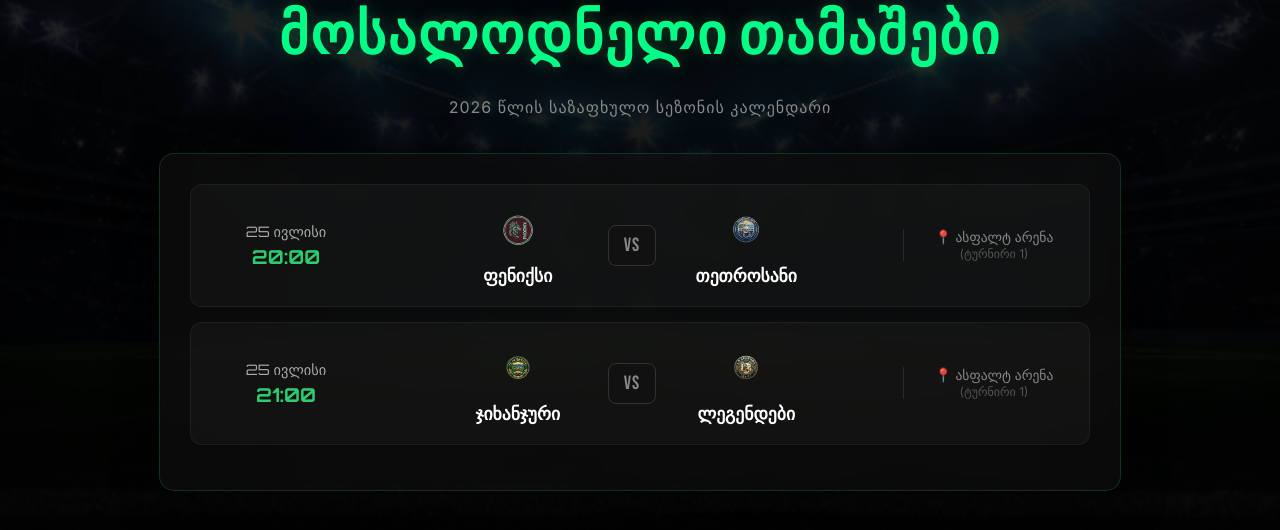
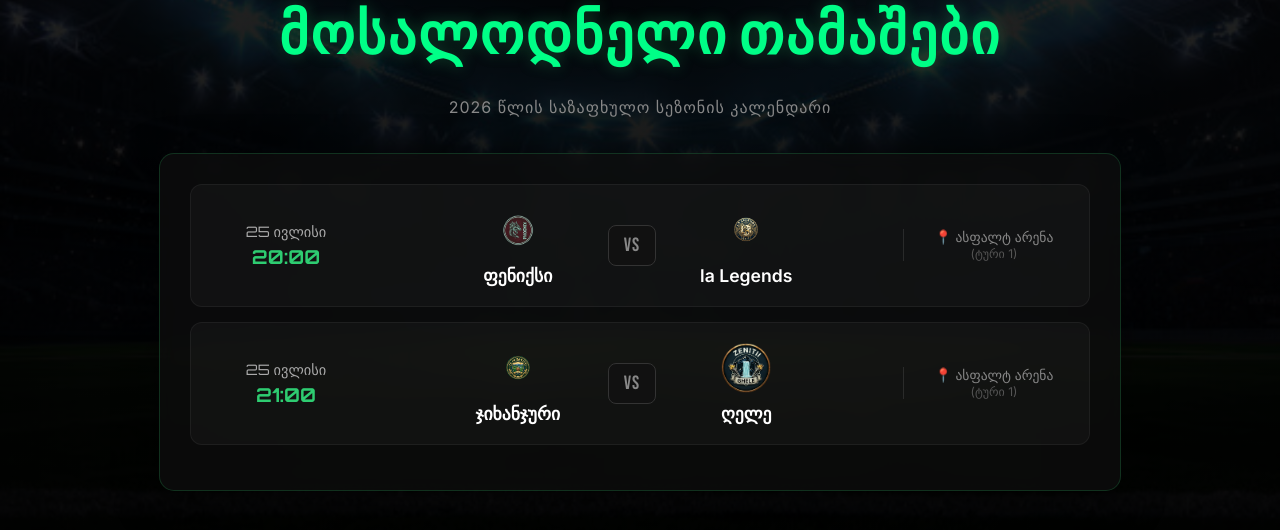
Before and after one commit to CharlesDoBronxsOliveira/zeniti-league, a Flask app: page /matches in a window 1280 px wide. Shown: the part 176-706 px from the top of the page. Run offline with Flask 3, Linux system fonts and the light colour scheme; some libraries are stand-ins or nearby versions.

Commit message:
Update matches.html

```diff
--- a/zeniti league/templates/matches.html
+++ b/zeniti league/templates/matches.html
@@ -138,11 +138,11 @@
                 </div>
                 <div class="vs-badge">VS</div>
                 <div class="team">
-                    <img src="{{ url_for('static', filename='images/tetrosani.png') }}" alt="თეთროსანი">
-                    <span>თეთროსანი</span>
+                    <img src="{{ url_for('static', filename='images/la_legends.png') }}" alt="la Legends">
+                    <span>la Legends</span>
                 </div>
             </div>
-            <div class="match-venue">📍 ასფალტ არენა<br><span style="font-size:0.75rem; color:#555;">(ტურნირი 1)</span></div>
+            <div class="match-venue">📍 ასფალტ არენა<br><span style="font-size:0.75rem; color:#555;">(ტური 1)</span></div>
         </div>
 
         <!-- თამაში 2 -->
@@ -155,11 +155,11 @@
                 </div>
                 <div class="vs-badge">VS</div>
                 <div class="team">
-                    <img src="{{ url_for('static', filename='images/la_legends.png') }}" alt="ლეგენდები">
-                    <span>ლეგენდები</span>
+                    <img src="{{ url_for('static', filename='images/GHELE.png') }}" alt="ღელე">
+                    <span>ღელე</span>
                 </div>
             </div>
-            <div class="match-venue">📍 ასფალტ არენა<br><span style="font-size:0.75rem; color:#555;">(ტურნირი 1)</span></div>
+            <div class="match-venue">📍 ასფალტ არენა<br><span style="font-size:0.75rem; color:#555;">(ტური 1)</span></div>
         </div>
 
     </div>
```
